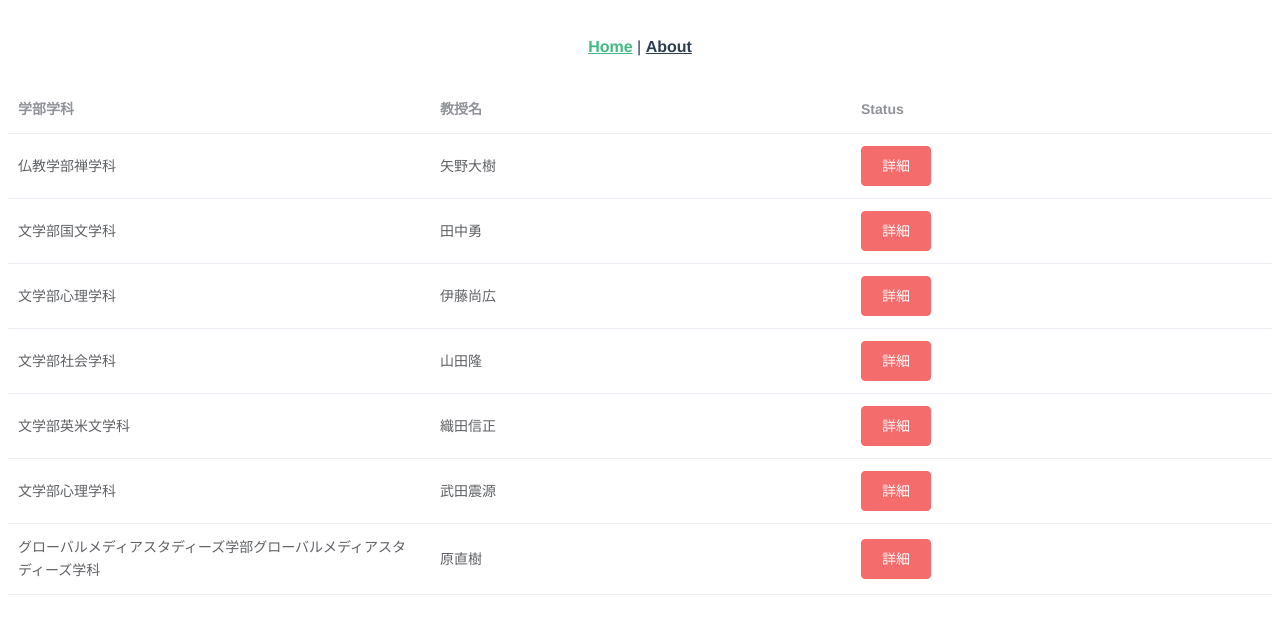
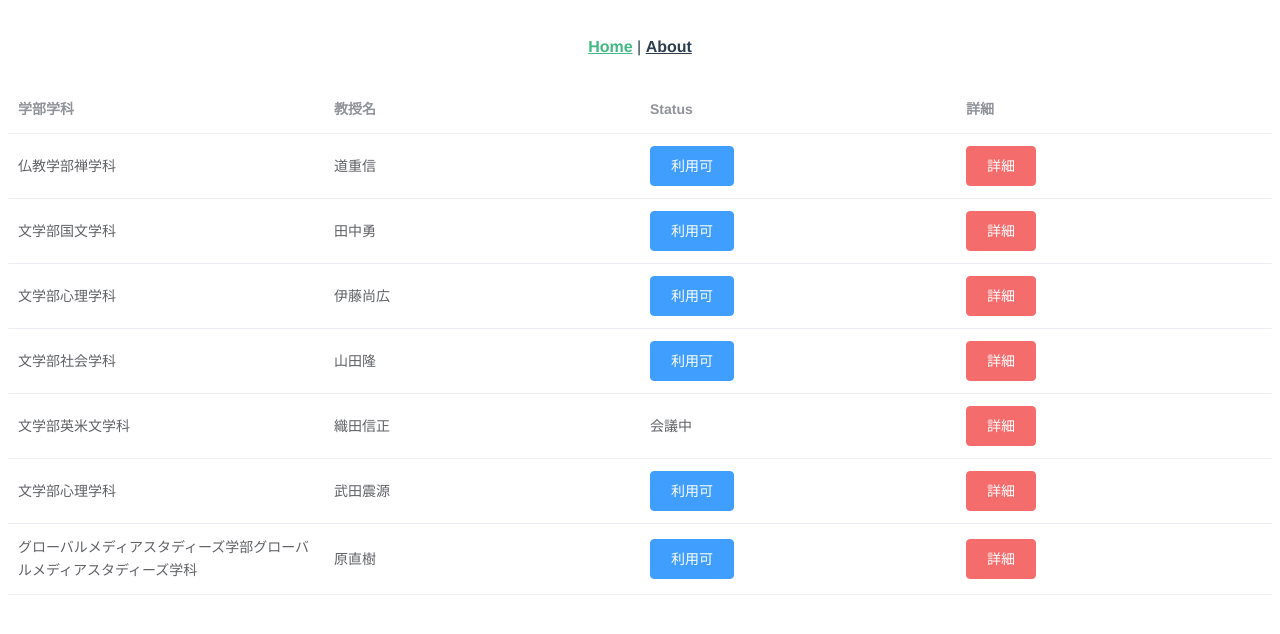
Before and after one commit to yukinakatani/vue-project, a Vue app in the folder app/vue-project/: page / in a window 1280 px wide. Shown: the top 634 px of the page. Built offline with nearby package versions, Linux system fonts and the light colour scheme.

Commit message:
Add Show Page

```diff
--- a/app/vue-project/src/components/Index.vue
+++ b/app/vue-project/src/components/Index.vue
@@ -32,11 +32,29 @@
            >
            </el-table-column>
            <el-table-column
+            prop="status"
             label="Status"
            >
-            <el-button type="danger">詳細</el-button>
+            <template scope="scope">
+                <span v-if="scope.row.status===1"><el-button type="primary">利用可</el-button></span>
+                <span v-else-if="scope.row.status===2">退室中</span>
+                <span v-else-if="scope.row.status===3">会議中</span>
+            </template>
+           </el-table-column>
+           <el-table-column
+            label="詳細"
+           >
+           <template scope="scope">
+            <router-link
+            :to="`/show/${scope.row.id}`"
+            >
+                <el-button type="danger">詳細</el-button>
+                </router-link>
+            </template>
            </el-table-column>
         </el-table>
+
+
     </div>
   </div>
 </template>
@@ -45,15 +63,18 @@
 
 export default {
     name: 'Index',
-    props: {
-        'professors':{
-            type: Array,
-            required: true
-        }
-    },
     data () {
       return {
-
+        //   Get Data From Firebase
+          professors : [
+        {id:1, name:"道重信",university_major : 1,status:1},
+        {id:2, name:"田中勇",university_major : 2,status:1},
+        {id:3, name:"伊藤尚広",university_major : 7,status:1},
+        {id:4, name:"山田隆",university_major : 4,status:1},
+        {id:5, name:"織田信正",university_major : 5,status:3},
+        {id:6, name:"武田震源",university_major : 7, status:1},
+        {id:7, name:"原直樹",university_major : 16, status:1},
+      ]
       }
     },
 
--- a/app/vue-project/src/router/index.js
+++ b/app/vue-project/src/router/index.js
@@ -1,6 +1,8 @@
 import Vue from 'vue'
 import VueRouter from 'vue-router'
 import Home from '../views/Home.vue'
+import Show from '../views/Show.vue'
+
 
 Vue.use(VueRouter)
 
@@ -9,6 +11,11 @@ const routes = [
     path: '/',
     name: 'home',
     component: Home
+  },
+  {
+    path: '/show/:id',
+    name: 'show',
+    component: Show
   },
   {
     path: '/about',
--- a/app/vue-project/src/views/Home.vue
+++ b/app/vue-project/src/views/Home.vue
@@ -1,6 +1,6 @@
 <template>
   <div class="home">
-    <Index :professors=professors />
+    <Index/>
   </div>
 </template>
 <script>
@@ -13,15 +13,7 @@ export default {
   },
   data () {
     return {
-      professors : [
-        {id:0, name:"矢野大樹",university_major : 1,status:0},
-        {id:1, name:"田中勇",university_major : 2,status:1},
-        {id:2, name:"伊藤尚広",university_major : 7, status:1},
-        {id:2, name:"山田隆",university_major : 4, status:1},
-        {id:2, name:"織田信正",university_major : 5, status:1},
-        {id:2, name:"武田震源",university_major : 7, status:1},
-        {id:2, name:"原直樹",university_major : 16, status:1},
-      ]
+
     }
   },
   methods:{
--- /dev/null
+++ b/app/vue-project/src/views/Show.vue
@@ -0,0 +1,40 @@
+<template>
+  <div class="home">
+
+  </div>
+</template>
+<script>
+
+export default {
+  components: {
+
+  },
+  data () {
+    return {
+        professors : [
+        {id:1, name:"道重信",university_major : 1,status:1},
+        {id:2, name:"田中勇",university_major : 2,status:1},
+        {id:3, name:"伊藤尚広",university_major : 7,status:1},
+        {id:4, name:"山田隆",university_major : 4,status:1},
+        {id:5, name:"織田信正",university_major : 5,status:3},
+        {id:6, name:"武田震源",university_major : 7, status:1},
+        {id:7, name:"原直樹",university_major : 16, status:1},
+      ]
+
+    }
+  },
+  mounted () {
+      this.getUserDetail()
+  },
+  methods:{
+      getUserDetail () {
+          var id = this.$route.params.id
+          alert(id)
+      }
+
+  }
+
+}
+
+
+</script>
```
